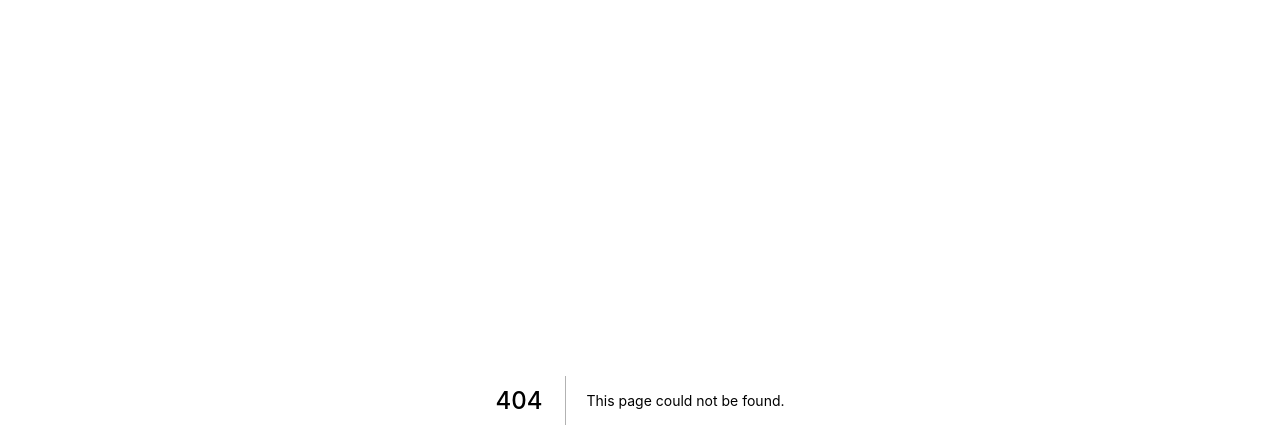
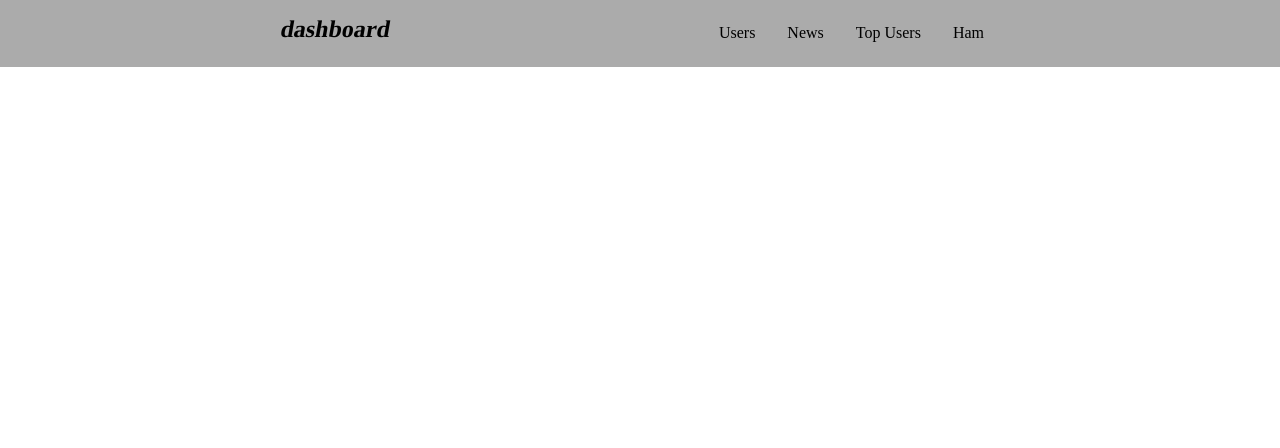
Before and after one commit to Sahaj-Srivastava24/assignment-dashboard, a Next.js app: page /news in a window 1280 px wide. Before the commit this address had no page. Shown: the top 448 px of the page. Built offline with nearby package versions, Linux system fonts and the light colour scheme.

Commit message:
added nav
Signed-off-by: Mad1ad <72143774+Sahaj-Srivastava24@users.noreply.github.com>

```diff
--- /dev/null
+++ b/components/Navbar.tsx
@@ -0,0 +1,70 @@
+import type { NextPage } from 'next'
+import styled from "@emotion/styled"
+
+const NavWrapper = styled.div`
+background: #ababab;
+`
+
+const Nav = styled.div`
+  width: 60%;
+  display: flex;
+  justify-content: space-between;
+  margin: 0 auto;
+  padding: 1rem 1.5rem;
+`
+
+const Logo = styled.div`
+  font-size: 1.5rem;
+  font-weight: bold;
+  transform: skew(-10deg);
+  text-transform: lowercase;
+  cursor: pointer;
+`
+
+const NavMenu = styled.div`
+  display: flex;
+  & ul {
+    list-style: none;
+    margin: 0;
+    padding: 0.5rem 0;
+    display: flex;
+    & li {
+      margin: 0 1rem;
+    }
+  }
+`
+
+const NavItem = styled.li`
+  cursor: pointer;
+  &:after {
+  display:block;
+  content: '';
+  border-bottom: solid 1px black;
+  transform: scaleX(0);
+  transition: transform 250ms ease-in-out;
+  }
+  &:hover:after
+  {
+    transform: scaleX(0.9);
+  }
+`
+
+const Navbar : NextPage = () => {
+  return (<NavWrapper>
+    <Nav>
+      <Logo>
+        <span>Dashboard</span>
+      </Logo>
+      <NavMenu>
+        <ul>
+          <NavItem>Users</NavItem>
+          <NavItem>News</NavItem>
+          <NavItem>Top Users</NavItem>
+          <li>Ham</li>
+        </ul>
+      </NavMenu>
+    </Nav>
+  </NavWrapper>)
+}
+
+export default Navbar
--- a/package.json
+++ b/package.json
@@ -9,7 +9,10 @@
     "lint": "next lint"
   },
   "dependencies": {
+    "@emotion/styled": "^11.8.1",
+    "eslint-config-prettier": "^8.5.0",
     "next": "12.1.0",
+    "prettier": "^2.5.1",
     "react": "17.0.2",
     "react-dom": "17.0.2"
   },
--- a/pages/_app.tsx
+++ b/pages/_app.tsx
@@ -1,8 +1,21 @@
 import '../styles/globals.css'
+import Navbar from "../components/Navbar";
 import type { AppProps } from 'next/app'
+import styled from '@emotion/styled'
+
+const Background = styled.div`
+  box-sizing: border-box;
+  margin: 0;
+  padding: 0;
+`
 
 function MyApp({ Component, pageProps }: AppProps) {
-  return <Component {...pageProps} />
+  return (
+  <Background>
+    <Navbar />
+    <Component {...pageProps} />
+  </Background>
+  );
 }
 
 export default MyApp
--- a/styles/globals.css
+++ b/styles/globals.css
@@ -1,16 +1,5 @@
-html,
-body {
+* {
+  margin: 0;
   padding: 0;
-  margin: 0;
-  font-family: -apple-system, BlinkMacSystemFont, Segoe UI, Roboto, Oxygen,
-    Ubuntu, Cantarell, Fira Sans, Droid Sans, Helvetica Neue, sans-serif;
-}
-
-a {
-  color: inherit;
-  text-decoration: none;
-}
-
-* {
   box-sizing: border-box;
 }
```
Also changed, not shown: pages/index.tsx (+4 -58 lines), pages/news.tsx (added, +11 -0 lines), pages/top_users.tsx (added, +11 -0 lines), pages/users.tsx (added, +11 -0 lines), styles/Home.module.css (deleted, +0 -116 lines), types/eg.js (added, +30 -0 lines), .eslintrc.json, .prettierrc.json (added), 1 other file (tests, documents, lock files or other folders).
